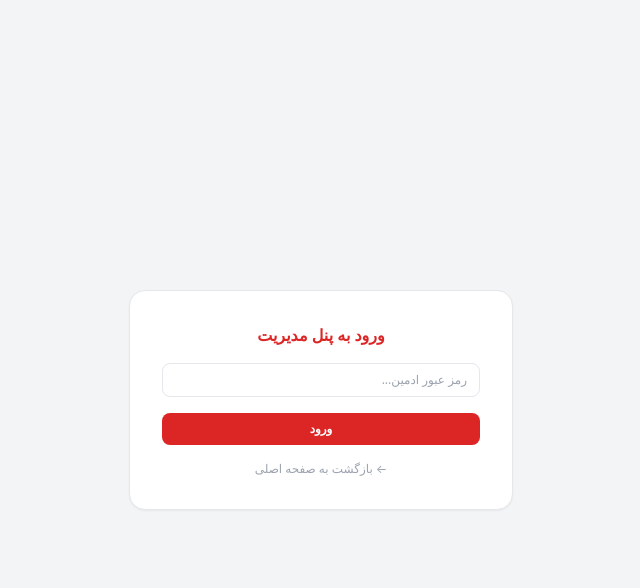
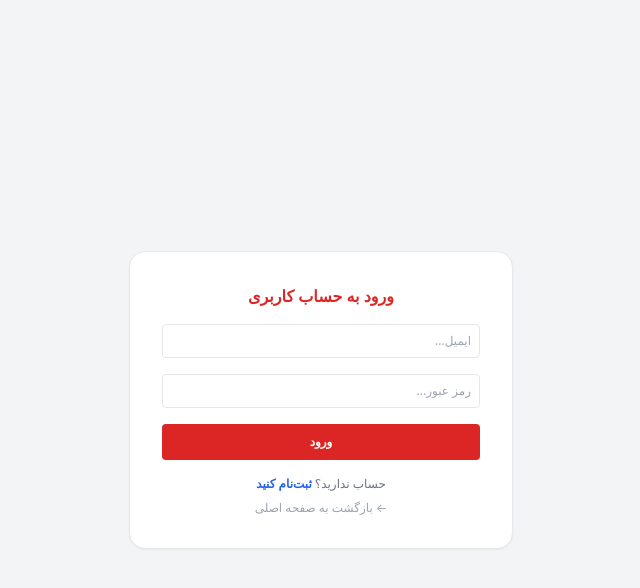
Before and after one commit to bigkhazaei-cpu/my-affiliate-site, a Flask app: page /login in a window 1280 px wide. Shown: the top 588 px of the page, without its empty margins (319-959 px from the left). Run offline with Flask 3, Linux system fonts and the light colour scheme.

Commit message:
Update login.html

```diff
--- a/templates/login.html
+++ b/templates/login.html
@@ -2,17 +2,20 @@
 <html lang="fa" dir="rtl">
 <head>
     <meta charset="UTF-8">
-    <title>ورود مدیر | دیجی‌پلاس</title>
+    <title>ورود کاربر | دیجی‌پلاس</title>
     <link href="https://cdn.jsdelivr.net/npm/tailwindcss@2.2.19/dist/tailwind.min.css" rel="stylesheet">
 </head>
 <body class="bg-gray-100 flex items-center justify-center h-screen">
     <div class="bg-white p-8 rounded-2xl shadow-sm border w-96 text-center">
-        <h2 class="text-base font-bold text-red-600 mb-4">ورود به پنل مدیریت</h2>
-        <form method="POST" class="space-y-4">
-            <input type="password" name="password" placeholder="رمز عبور ادمین..." required class="w-full border rounded-lg px-3 py-2 text-xs focus:outline-none">
-            <button type="submit" class="w-full bg-red-600 text-white py-2 rounded-lg text-xs font-bold hover:bg-red-700">ورود</button>
+        <h2 class="text-base font-bold text-red-600 mb-4">ورود به حساب کاربری</h2>
+        {% if error %}<p class="text-red-500 text-xs mb-3">{{ error }}</p>{% endif %}
+        <form method="POST" class="space-y-4 text-xs">
+            <input type="email" name="email" placeholder="ایمیل..." required class="w-full border rounded p-2">
+            <input type="password" name="password" placeholder="رمز عبور..." required class="w-full border rounded p-2">
+            <button type="submit" class="w-full bg-red-600 text-white py-2.5 rounded font-bold">ورود</button>
         </form>
-        <a href="/" class="block mt-4 text-xs text-gray-400">← بازگشت به صفحه اصلی</a>
+        <p class="mt-4 text-xs text-gray-500">حساب ندارید؟ <a href="/register" class="text-blue-600 font-bold">ثبت‌نام کنید</a></p>
+        <a href="/" class="block mt-2 text-xs text-gray-400">← بازگشت به صفحه اصلی</a>
     </div>
 </body>
 </html>
```
